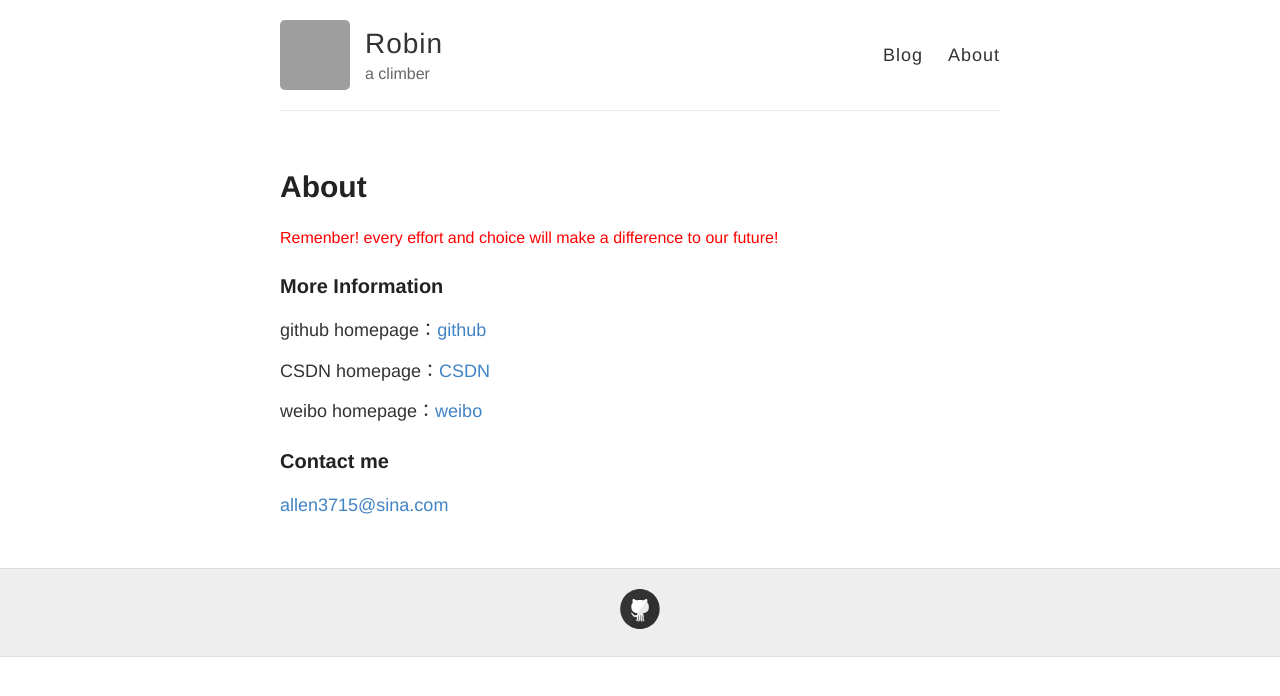
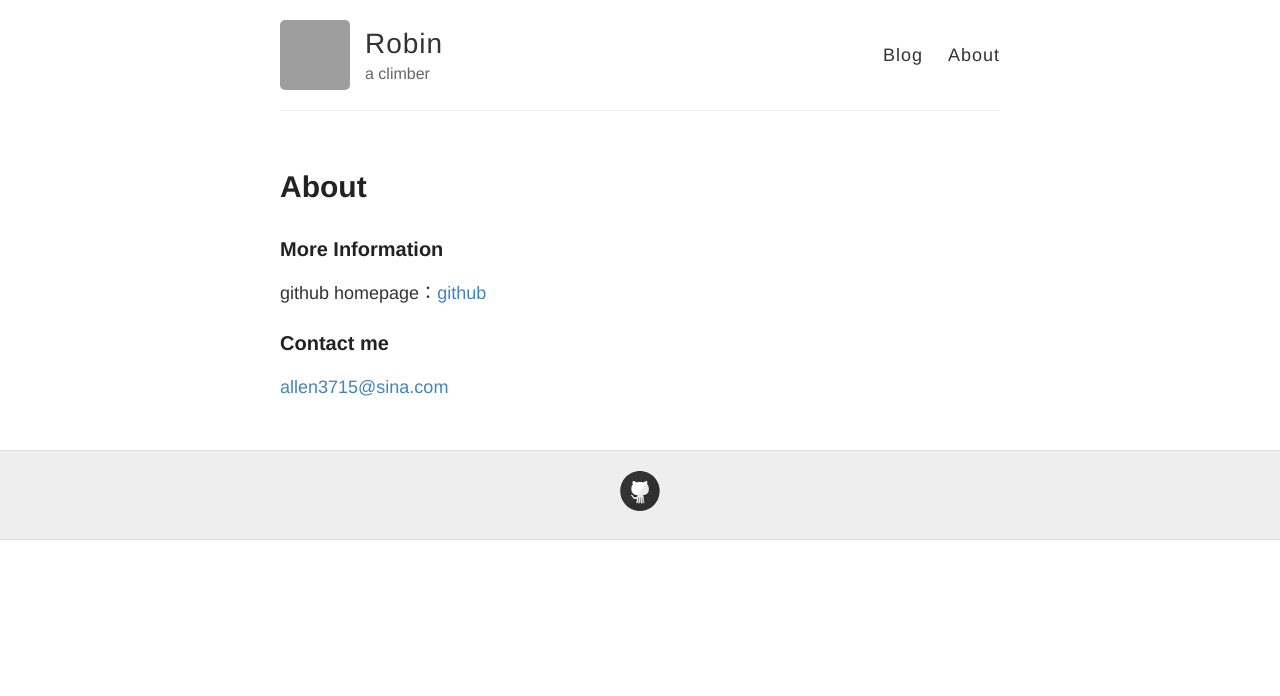
Before and after one commit to climberclimbing/climberclimbing.github.io, a Jekyll site: the page built from about.md, in a window 1280 px wide. Shown: the top 696 px of the page. Built offline with Jekyll 4.4.1, drawn with Linux system fonts in a browser that asks for light colours; grey boxes are pictures that could not be loaded.

Commit message:
2016.1.17

```diff
--- a/about.md
+++ b/about.md
@@ -4,13 +4,10 @@ title: About
 permalink: /about/
 ---
 
-<p style="color:red;font-size:16px;">Remenber! every effort and choice will make a difference to our future!</p>
-
 ### More Information
 
 <p>github homepage：<a href="https://github.com/climberclimbing" target="_blank">github</a></p>
-<p>CSDN homepage：<a href="http://blog.csdn.net/l_b_h_w?viewmode=list" target="_blank">CSDN</a></p>
-<p>weibo homepage：<a href="http://weibo.com/5462535156/profile?rightmod=1&wvr=6&mod=personnumber" target="_blank">weibo</a></p>
+
 
 ### Contact me
 
```
